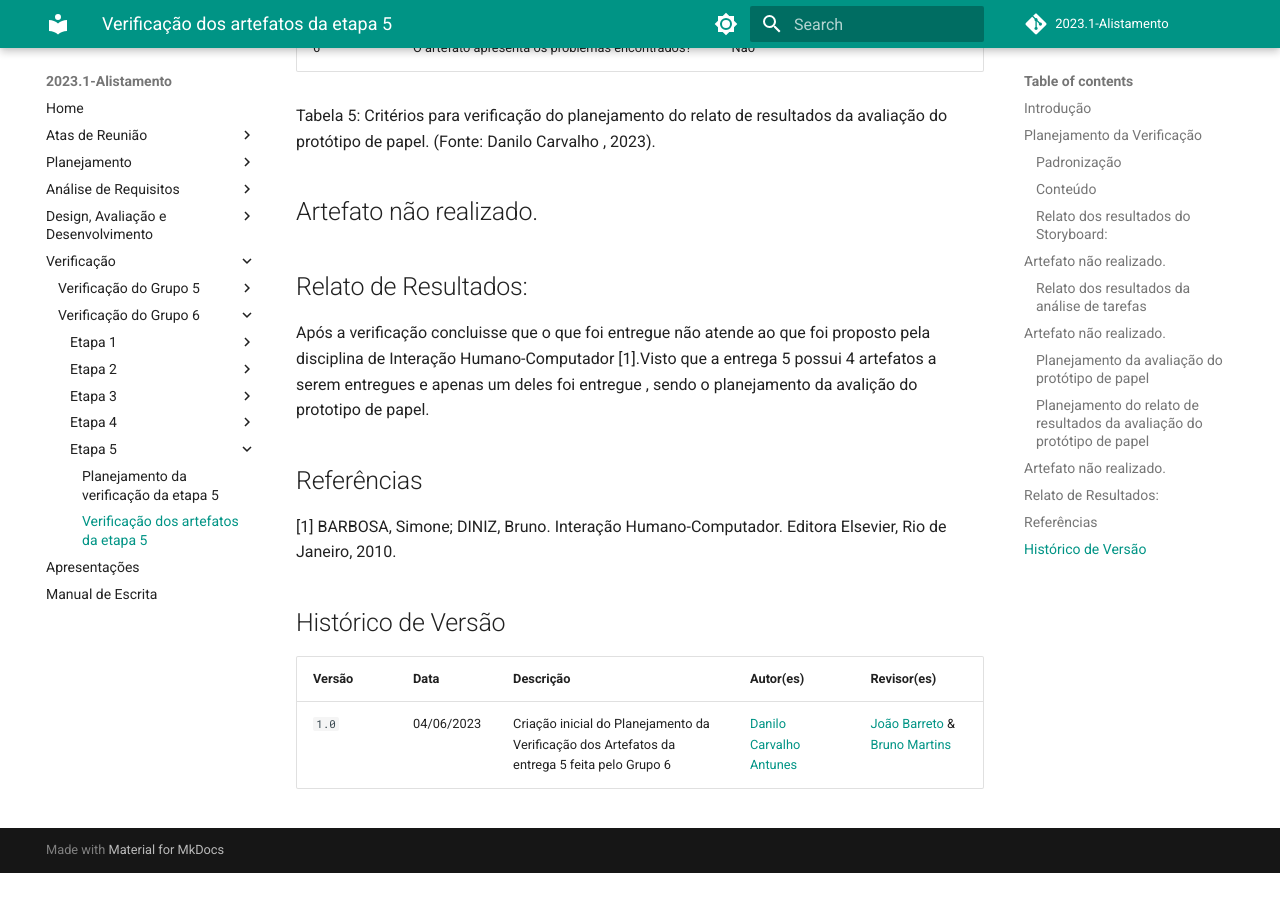
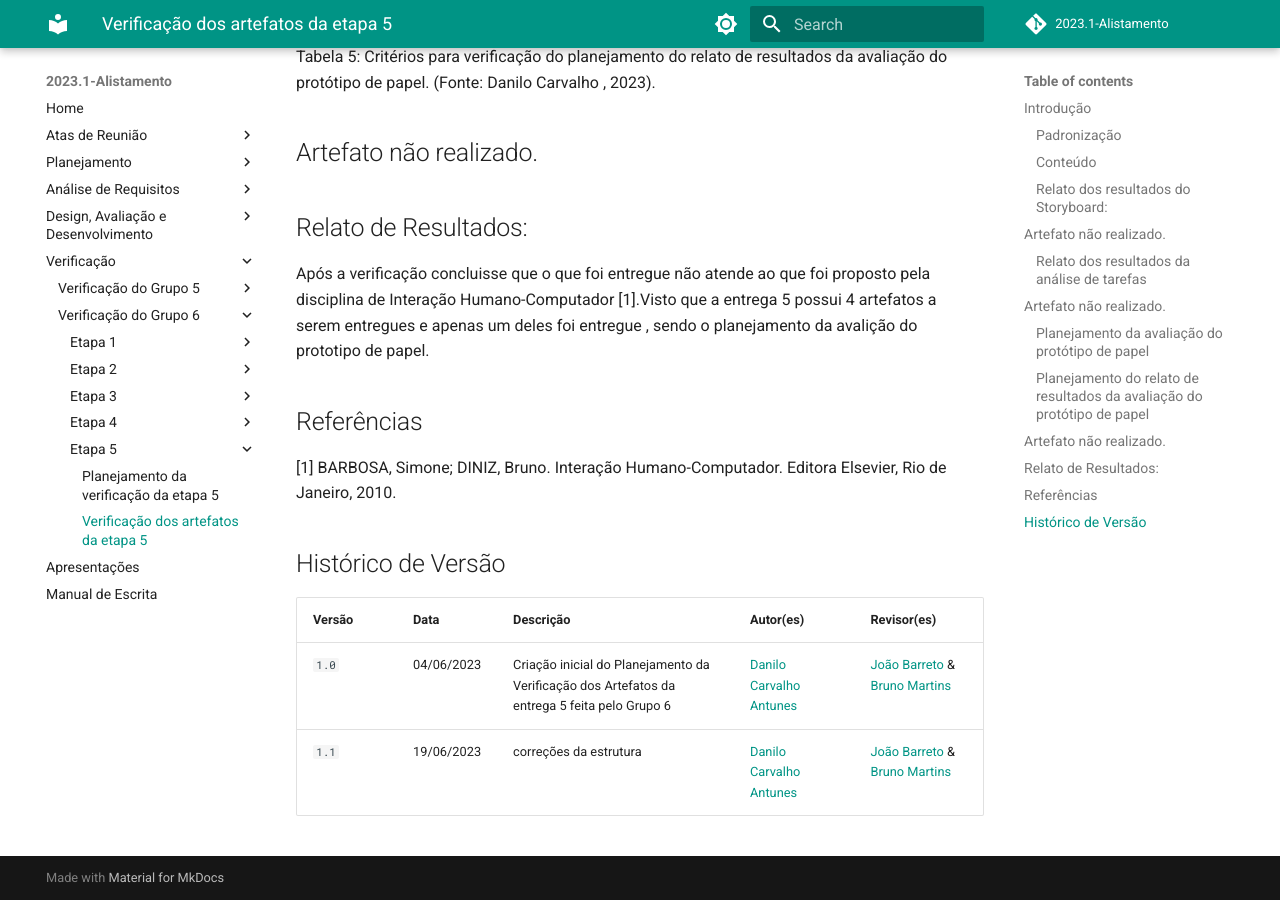
Before and after one commit to Interacao-Humano-Computador/2023.1-Alistamento, an MkDocs documentation site: the page built from docs/verificacao/verificacao_6/etapa5/verificacao_entrega5.md, in a window 1280 px wide and 900 px high, scrolled down 4127 px. Built offline with MkDocs 1.6.1 and Material for MkDocs 9.7.7, drawn with Linux system fonts in a browser that asks for light colours; comment, search, counter and statistics services are not loaded; before the commit the page ends 5000 px from its top, so only the background shows below that; some of the changed text lies outside the part shown.

Commit message:
Update verificacao_entrega5.md
So corrigindo umas estruturas aqui

```diff
--- a/docs/verificacao/verificacao_6/etapa5/verificacao_entrega5.md
+++ b/docs/verificacao/verificacao_6/etapa5/verificacao_entrega5.md
@@ -1,8 +1,6 @@
 ## Introdução
 
 Após a realização do planejamento da verificação dos artefatos da entrega 5, será executada a própria verificação em si. Para isso, os critérios estabelecidos na fase de planejamento serão checados e comentados, caso hajam observações importantes a serem feitas.
-
-## Planejamento da Verificação
 
 ### Padronização
 
@@ -100,3 +98,4 @@ Após a verificação concluisse que o que foi entregue não atende ao que foi p
 | Versão | Data | Descrição | Autor(es) | Revisor(es) |
 | --- | --- | --- | --- | --- |
 |  `1.0`   | 04/06/2023 | Criação inicial do Planejamento da Verificação dos Artefatos da entrega 5 feita pelo Grupo 6 | [Danilo Carvalho Antunes](https://github.com/Danilo-Carvalho-Antunes) | [João Barreto](https://github.com/JoaoBarreto03) & [Bruno Martins](https://github.com/gitbmvb)|
+|  `1.1`   | 19/06/2023 | correções da estrutura | [Danilo Carvalho Antunes](https://github.com/Danilo-Carvalho-Antunes) | [João Barreto](https://github.com/JoaoBarreto03) & [Bruno Martins](https://github.com/gitbmvb)|
```
